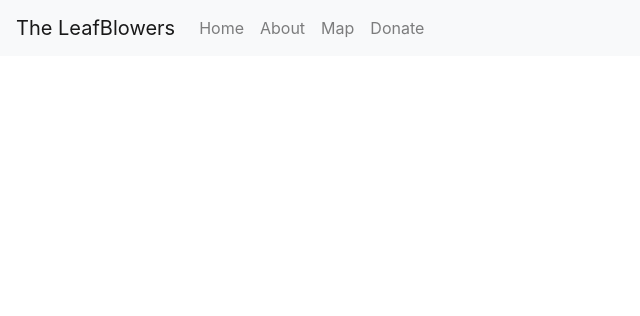
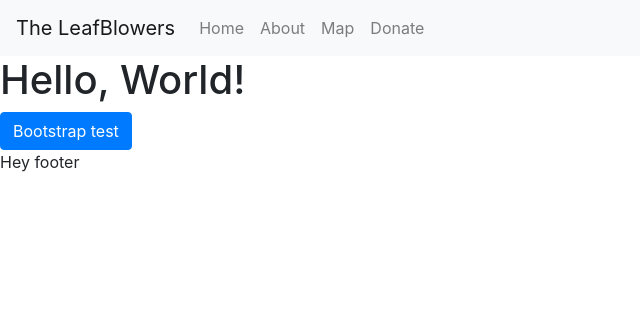
Before and after one commit to niclastanskanen/The-Woke-Implementation-Association, a Flask app: page / in a window 1280 px wide. Shown: the top 316 px of the page, without its empty margins (0-640 px from the left). Run offline with Flask 2, Linux system fonts and the light colour scheme; some libraries are stand-ins or nearby versions.

Commit message:
fix template structure and adding footer boilerplate in base.html (#31)

```diff
--- a/templates/about.html
+++ b/templates/about.html
@@ -1,4 +1,6 @@
 {% extends "base.html" %}
 {% block content %}
-<!-- <h1>About Page</h1> -->
+
+<h1>About Page</h1>
+
 {% endblock %}
--- a/templates/base.html
+++ b/templates/base.html
@@ -6,7 +6,6 @@
     <meta http-equiv="X-UA-Compatible" content="IE=edge">
     <meta name="viewport" content="width=device-width, initial-scale=1.0">
     <!-- Bootstrap -->
-
     <link rel="stylesheet" href="https://stackpath.bootstrapcdn.com/bootstrap/4.4.1/css/bootstrap.min.css"
         integrity="sha384-Vkoo8x4CGsO3+Hhxv8T/Q5PaXtkKtu6ug5TOeNV6gBiFeWPGFN9MuhOf23Q9Ifjh" crossorigin="anonymous">
 
@@ -16,7 +15,7 @@
 </head>
 
 <body>
-
+    <!-- Navbar -->
     <nav class="navbar navbar-expand-lg navbar-light bg-light">
         <button class="navbar-toggler" type="button" data-toggle="collapse" data-target="#navbarTogglerDemo01"
             aria-controls="navbarTogglerDemo01" aria-expanded="false" aria-label="Toggle navigation">
@@ -37,15 +36,14 @@
                 <li class="nav-item">
                     <a class="nav-link" href="{{ url_for('donate') }}">Donate</a>
                 </li>
-
         </div>
     </nav>
-
-
 
     {% block content %}
     {% endblock %}
 
+    <!-- footer -->
+    <footer>Hey footer</footer>
 
     <!-- Bootstrap -->
     <script src="https://code.jquery.com/jquery-3.4.1.slim.min.js"
--- a/templates/donate.html
+++ b/templates/donate.html
@@ -1,4 +1,6 @@
 {% extends "base.html" %}
 {% block content %}
-<!-- <h1>Donate</h1> -->
+
+<h1>Donate</h1>
+
 {% endblock %}
--- a/templates/index.html
+++ b/templates/index.html
@@ -1,6 +1,8 @@
 {% extends "base.html" %}
 {% block content %}
-<!-- <h1>Hello, World!</h1> -->
-<!--
-<button type="button" class="btn btn-primary">Bootstrap test</button> -->
+
+<h1>Hello, World!</h1>
+
+<button type="button" class="btn btn-primary">Bootstrap test</button>
+
 {% endblock %}
--- a/templates/map.html
+++ b/templates/map.html
@@ -1,4 +1,6 @@
 {% extends "base.html" %}
 {% block content %}
-<!-- <h1>Find us! </h1> -->
+
+<h1>Find us! </h1>
+
 {% endblock %}
```
Also changed, not shown: .gitpod.yml (added).
